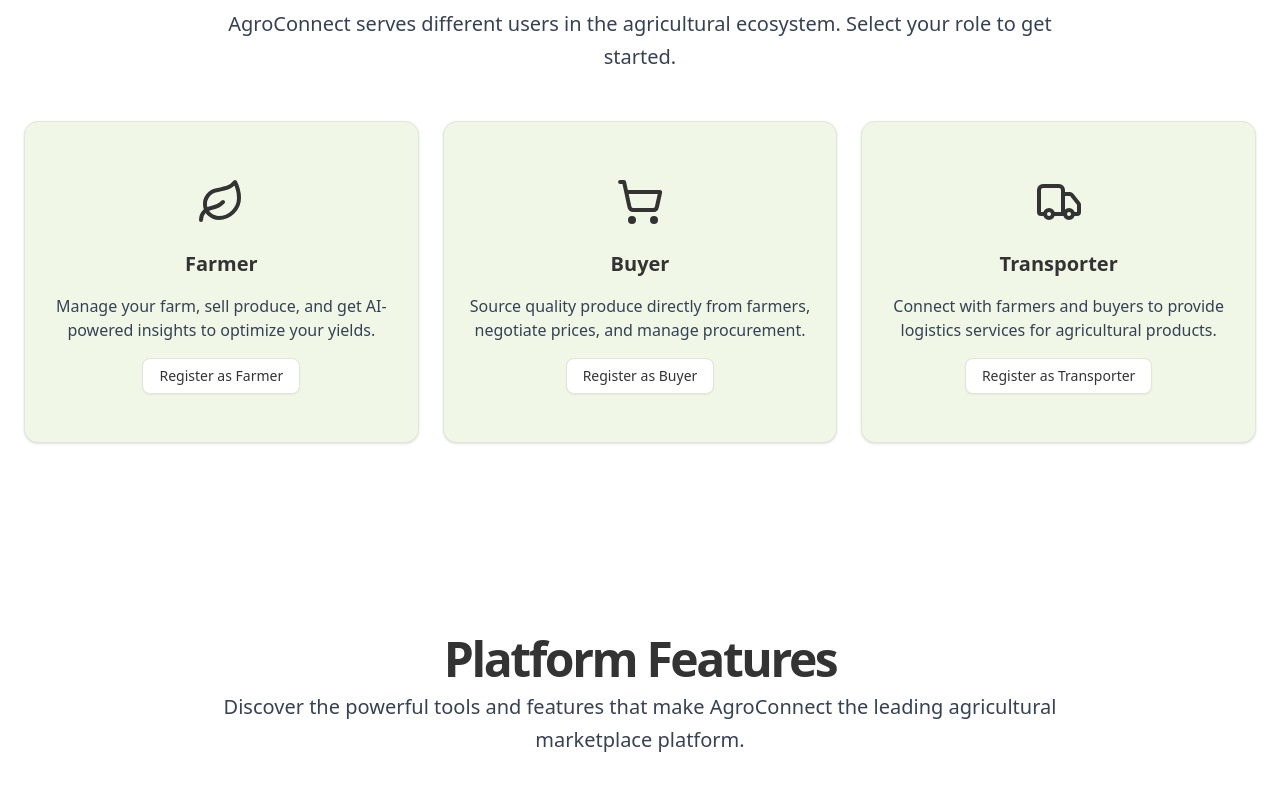
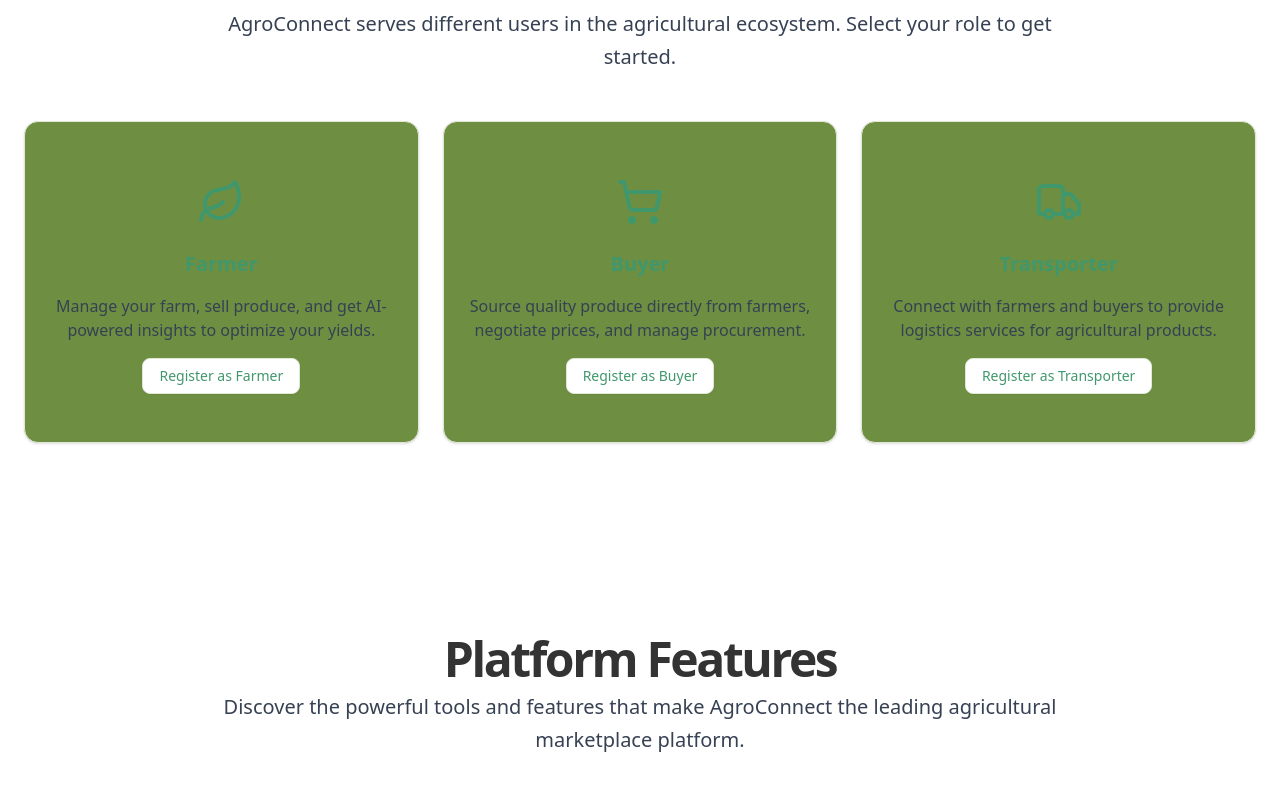
Before and after one commit to Justdan111/agro-connect, a Next.js app: page / in a window 1280 px wide. Shown: the part 700-1500 px from the top of the page. Built offline with nearby package versions, Linux system fonts and the light colour scheme.

Commit message:
feat: update card colors in global styles for improved aesthetics

```diff
--- a/src/app/globals.css
+++ b/src/app/globals.css
@@ -49,8 +49,8 @@
   /* Revised colors with white background and reduced green */
   --background: #ffffff;
   --foreground: #333333;
-  --card: #f0f7e6;
-  --card-foreground: #333333;
+  --card: #6e8f41;
+  --card-foreground: rgb(65, 151, 108);
   --popover: #ffffff;
   --popover-foreground: #333333;
   --primary: #558b2f;
```
